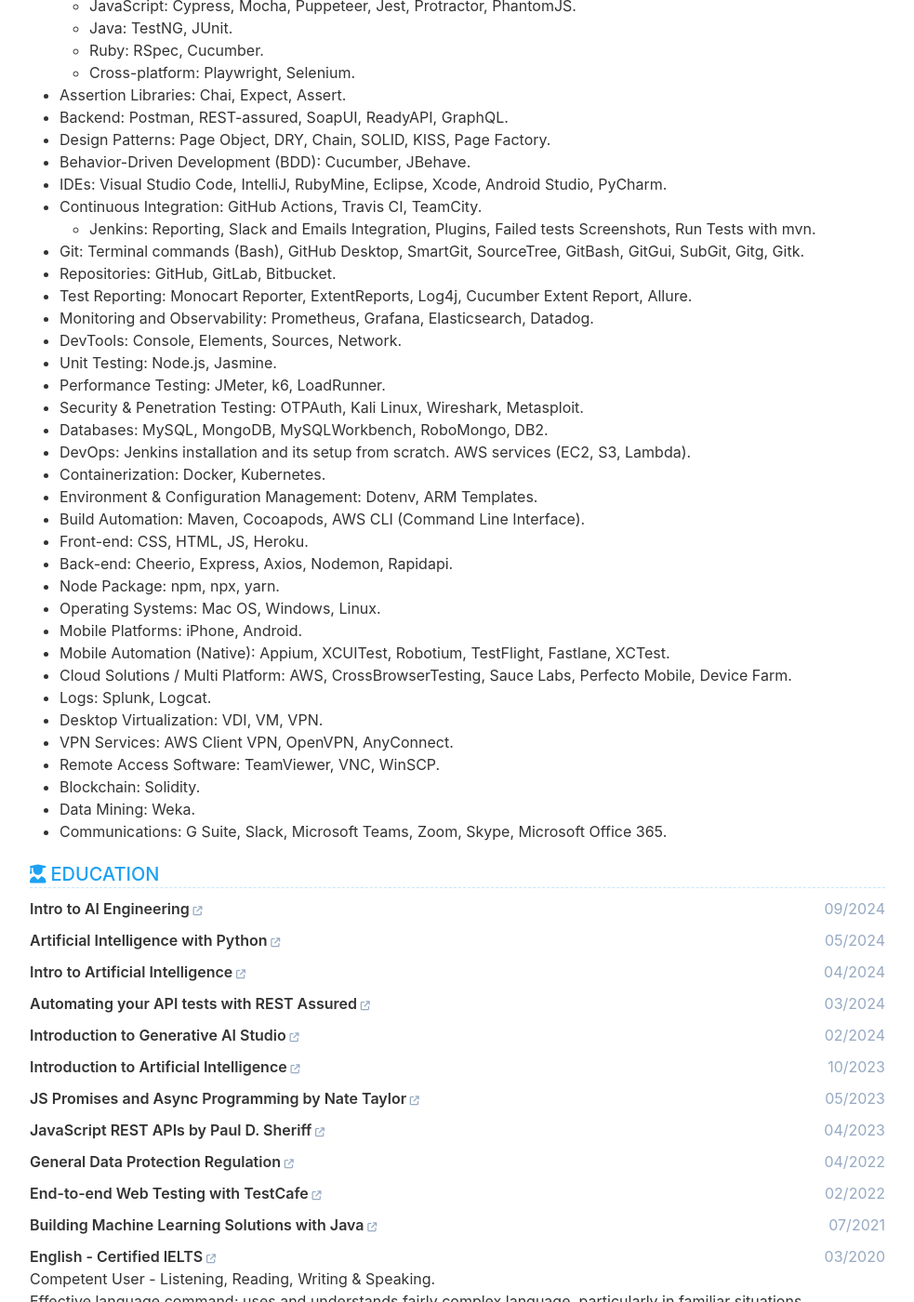
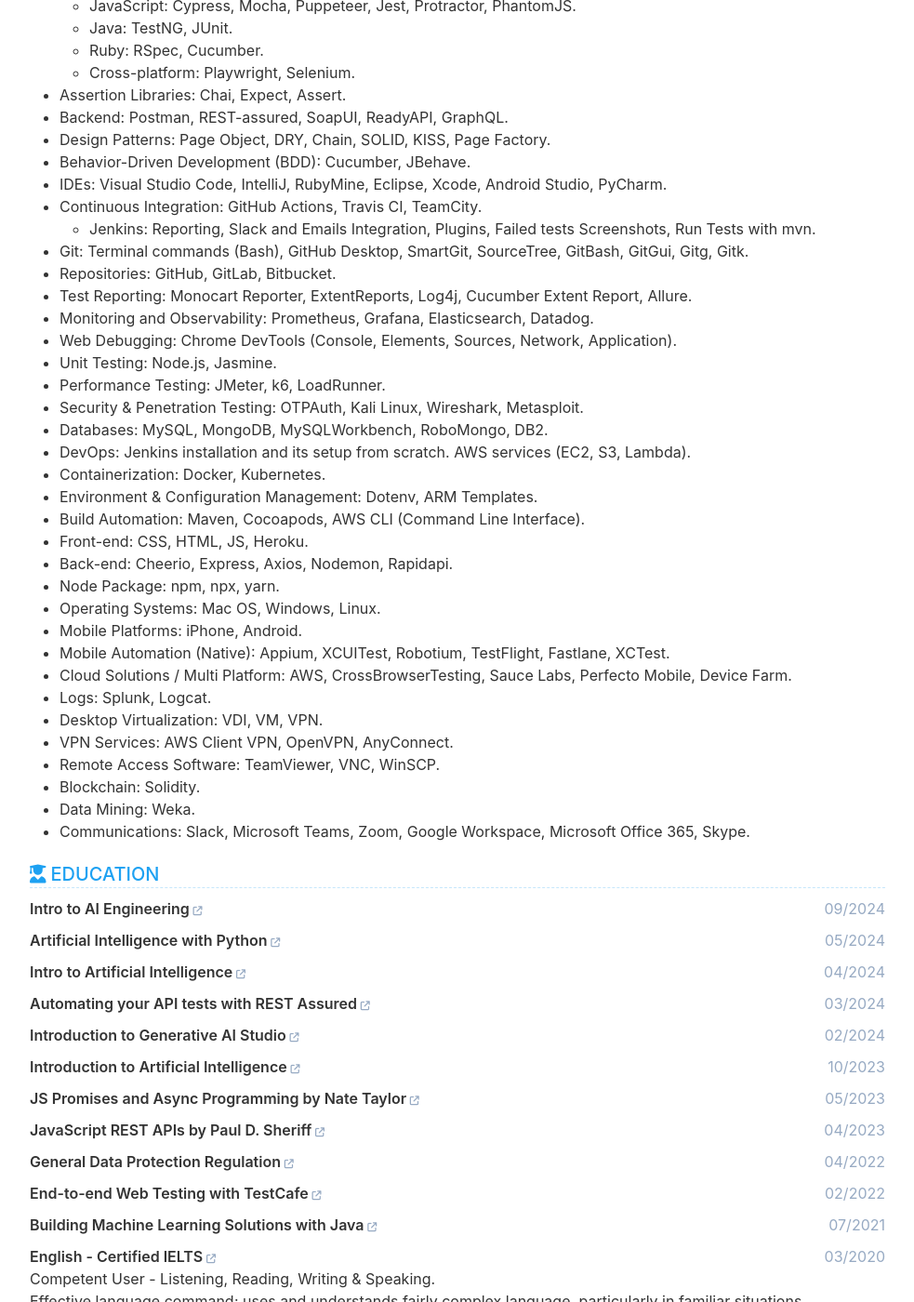
Before and after one commit to cvera08/full-resume, a Jekyll site: the page built from index.html, in a window 1280 px wide and 1400 px high, scrolled down 4395 px. Shown: the whole window at 93% size, without its empty margins (148-1131 px from the left). Built offline with Jekyll 4.4.1, drawn with Linux system fonts in a browser that asks for light colours.

Commit message:
style: web debugging

```diff
--- a/_data/data.yml
+++ b/_data/data.yml
@@ -280,11 +280,11 @@ organization:
     - IDEs: Visual Studio Code, IntelliJ, RubyMine, Eclipse, Xcode, Android Studio, PyCharm.
     - Continuous Integration: GitHub Actions, Travis CI, TeamCity.
       - Jenkins: Reporting, Slack and Emails Integration, Plugins, Failed tests Screenshots, Run Tests with mvn.
-    - Git: Terminal commands (Bash), GitHub Desktop, SmartGit, SourceTree, GitBash, GitGui, SubGit, Gitg, Gitk.
+    - Git: Terminal commands (Bash), GitHub Desktop, SmartGit, SourceTree, GitBash, GitGui, Gitg, Gitk.
     - Repositories: GitHub, GitLab, Bitbucket.
     - Test Reporting: Monocart Reporter, ExtentReports, Log4j, Cucumber Extent Report, Allure.
     - Monitoring and Observability: Prometheus, Grafana, Elasticsearch, Datadog.
-    - DevTools: Console, Elements, Sources, Network.
+    - Web Debugging: Chrome DevTools (Console, Elements, Sources, Network, Application).
     - Unit Testing: Node.js, Jasmine.
     - Performance Testing: JMeter, k6, LoadRunner.
     - Security & Penetration Testing: OTPAuth, Kali Linux, Wireshark, Metasploit.
@@ -306,7 +306,7 @@ organization:
     - Remote Access Software: TeamViewer, VNC, WinSCP.
     - Blockchain: Solidity.
     - Data Mining: Weka.
-    - Communications: G Suite, Slack, Microsoft Teams, Zoom, Skype, Microsoft Office 365.
+    - Communications: Slack, Microsoft Teams, Zoom, Google Workspace, Microsoft Office 365, Skype.
 
 
 education:
```
